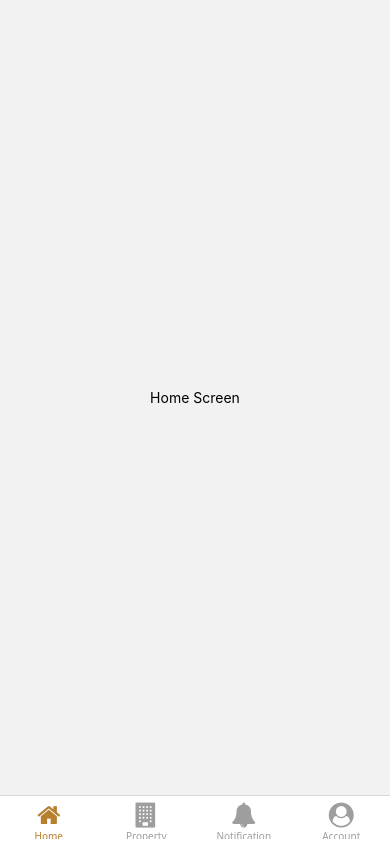
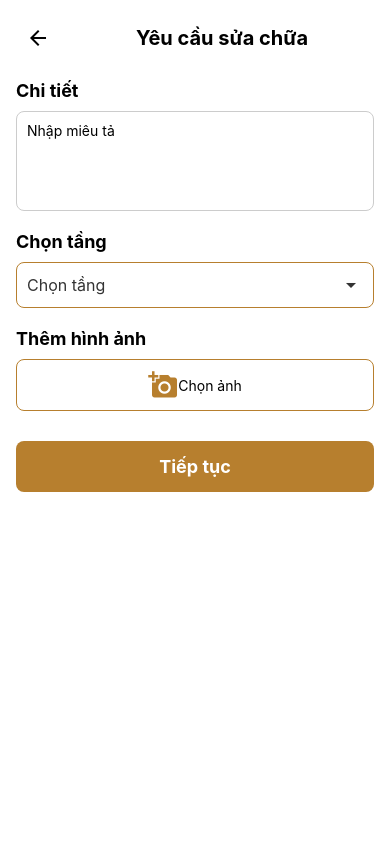
Before and after one commit to KaneNguyen03/building-maintenance-ai-mobile, a React Native app: screen /RepairInside in a window 390 px wide. Built offline with nearby package versions, Linux system fonts and the light colour scheme.

Commit message:
RepairInside

```diff
--- a/App.tsx
+++ b/App.tsx
@@ -7,6 +7,7 @@ import OTPScreen from './src/screen/OTPScreen';
 import MoreScreen from './src/screen/More';
 import PropertyDetailScreen from './src/Resident/ui/PropertyDetailModal';
 import { RootStackParamList } from './src/types';
+import RepairInsideScreen from './src/Resident/ui/RepairInsideScreen';
 
 const Stack = createStackNavigator<RootStackParamList>();
 
@@ -19,6 +20,7 @@ const App = () => {
         <Stack.Screen name="SignIn" component={SignInScreen} />
         <Stack.Screen name="More" component={MoreScreen} />
         <Stack.Screen name="PropertyDetail" component={PropertyDetailScreen} />
+        <Stack.Screen name='RepairInside' component={RepairInsideScreen}/>
       </Stack.Navigator>
     </NavigationContainer>
   );
--- a/package.json
+++ b/package.json
@@ -18,6 +18,7 @@
     "@react-navigation/stack": "^7.1.1",
     "axios": "^1.8.1",
     "expo": "~52.0.37",
+    "expo-image-picker": "^16.0.6",
     "expo-status-bar": "~2.0.1",
     "react": "18.3.1",
     "react-native": "0.76.7",
--- a/src/Resident/ui/PropertyDetailModal.tsx
+++ b/src/Resident/ui/PropertyDetailModal.tsx
@@ -1,8 +1,14 @@
 // src/screen/PropertyDetailScreen.tsx
-import React from 'react';
-import { View, Text, StyleSheet, TouchableOpacity, FlatList } from 'react-native';
-import Icon from 'react-native-vector-icons/MaterialIcons';
-import { useNavigation, useRoute } from '@react-navigation/native';
+import React from "react";
+import {
+  View,
+  Text,
+  StyleSheet,
+  TouchableOpacity,
+  FlatList,
+} from "react-native";
+import Icon from "react-native-vector-icons/MaterialIcons";
+import { useNavigation, useRoute } from "@react-navigation/native";
 
 const PropertyDetailScreen = () => {
   const navigation = useNavigation();
@@ -10,23 +16,32 @@ const PropertyDetailScreen = () => {
   const { property } = route.params as { property: any };
 
   const services = [
-    { id: '1', name: 'Cư dân', icon: 'people' },
-    { id: '2', name: 'Sửa chữa', icon: 'build' },
+    { id: "1", name: "Cư dân", icon: "people" },
+    { id: "2", name: "Sửa chữa trong nhà", icon: "build" },
+    { id: "3", name: "Sữa Chừa ngoài Nhà", icon: "apartment" },
   ];
 
   return (
     <View style={styles.container}>
       {/* Header với nút Back */}
       <View style={styles.header}>
-        <TouchableOpacity onPress={() => navigation.goBack()} style={styles.backButton}>
+        <TouchableOpacity
+          onPress={() => navigation.goBack()}
+          style={styles.backButton}
+        >
           <Icon name="arrow-back" size={24} color="#000" />
         </TouchableOpacity>
-        <Text style={styles.headerTitle}>{property.building}{property.floor}.{property.unit}</Text>
+        <Text style={styles.headerTitle}>
+          {property.building}
+          {property.floor}.{property.unit}
+        </Text>
       </View>
 
       {/* Card căn hộ */}
       <View style={styles.propertyCard}>
-        <Text style={styles.propertyText}>Tòa {property.building} ({property.building}) | Căn hộ</Text>
+        <Text style={styles.propertyText}>
+          Tòa {property.building} ({property.building}) | Căn hộ
+        </Text>
         <Text style={styles.statusText}>{property.status}</Text>
       </View>
 
@@ -37,7 +52,15 @@ const PropertyDetailScreen = () => {
         keyExtractor={(item) => item.id}
         numColumns={2}
         renderItem={({ item }) => (
-          <TouchableOpacity style={styles.serviceItem}>
+          <TouchableOpacity
+            style={styles.serviceItem}
+            onPress={() => {
+              if (item.name === "Sửa chữa trong nhà") {
+                //@ts-ignore
+                navigation.navigate("RepairInside");
+              }
+            }}
+          >
             <Icon name={item.icon} size={40} color="#B77F2E" />
             <Text style={styles.serviceText}>{item.name}</Text>
           </TouchableOpacity>
@@ -48,16 +71,34 @@ const PropertyDetailScreen = () => {
 };
 
 const styles = StyleSheet.create({
-  container: { flex: 1, backgroundColor: '#FFF', padding: 16 },
-  header: { flexDirection: 'row', alignItems: 'center', marginBottom: 20 },
+  container: { flex: 1, backgroundColor: "#FFF", padding: 16 },
+  header: { flexDirection: "row", alignItems: "center", marginBottom: 20 },
   backButton: { padding: 10, marginRight: 10 }, // Nút Back có padding để dễ bấm hơn
-  headerTitle: { fontSize: 20, fontWeight: 'bold', flex: 1, textAlign: 'center' },
-  propertyCard: { backgroundColor: '#F2E8D9', padding: 20, borderRadius: 10, alignItems: 'center', marginBottom: 20 },
-  propertyText: { fontSize: 18, fontWeight: 'bold' },
-  statusText: { fontSize: 16, color: '#B77F2E', marginTop: 5 },
-  sectionTitle: { fontSize: 18, fontWeight: 'bold', marginBottom: 10 },
-  serviceItem: { flex: 1, alignItems: 'center', padding: 20, margin: 10, backgroundColor: '#F2E8D9', borderRadius: 12 },
-  serviceText: { fontSize: 16, fontWeight: 'bold', marginTop: 5 },
+  headerTitle: {
+    fontSize: 20,
+    fontWeight: "bold",
+    flex: 1,
+    textAlign: "center",
+  },
+  propertyCard: {
+    backgroundColor: "#F2E8D9",
+    padding: 20,
+    borderRadius: 10,
+    alignItems: "center",
+    marginBottom: 20,
+  },
+  propertyText: { fontSize: 18, fontWeight: "bold" },
+  statusText: { fontSize: 16, color: "#B77F2E", marginTop: 5 },
+  sectionTitle: { fontSize: 18, fontWeight: "bold", marginBottom: 10 },
+  serviceItem: {
+    flex: 1,
+    alignItems: "center",
+    padding: 20,
+    margin: 10,
+    backgroundColor: "#F2E8D9",
+    borderRadius: 12,
+  },
+  serviceText: { fontSize: 16, fontWeight: "bold", marginTop: 5 },
 });
 
 export default PropertyDetailScreen;
--- /dev/null
+++ b/src/Resident/ui/RepairInsideScreen.tsx
@@ -0,0 +1,214 @@
+import React, { useState } from "react";
+import {
+  View,
+  Text,
+  StyleSheet,
+  TouchableOpacity,
+  TextInput,
+  FlatList,
+  Image,
+  Modal,
+} from "react-native";
+import Icon from "react-native-vector-icons/MaterialIcons";
+import { useNavigation } from "@react-navigation/native";
+import * as ImagePicker from "expo-image-picker";
+
+const RepairInsideScreen = () => {
+  const navigation = useNavigation();
+  const [description, setDescription] = useState("");
+  const [selectedFloor, setSelectedFloor] = useState<number | null>(null);
+  const [selectedRoom, setSelectedRoom] = useState<string | null>(null);
+  const [images, setImages] = useState<string[]>([]);
+  const [floorModalVisible, setFloorModalVisible] = useState(false);
+  const [roomModalVisible, setRoomModalVisible] = useState(false);
+
+  // Danh sách tầng và phòng
+  const floors = [1, 2, 3];
+  const rooms: Record<number, string[]> = {
+    1: ["1.1", "1.2", "1.3"],
+    2: ["2.1", "2.2", "2.3"],
+    3: ["3.1", "3.2", "3.3"],
+  };
+
+  // Chọn ảnh
+  const pickImage = async () => {
+    const result = await ImagePicker.launchImageLibraryAsync({
+      mediaTypes: ImagePicker.MediaTypeOptions.Images,
+      allowsEditing: true,
+      quality: 1,
+    });
+
+    if (!result.canceled) {
+      setImages([...images, result.assets[0].uri]);
+    }
+  };
+
+  return (
+    <View style={styles.container}>
+      {/* Header */}
+      <View style={styles.header}>
+        <TouchableOpacity onPress={() => navigation.goBack()} style={styles.backButton}>
+          <Icon name="arrow-back" size={24} color="#000" />
+        </TouchableOpacity>
+        <Text style={styles.headerTitle}>Yêu cầu sửa chữa</Text>
+      </View>
+
+      {/* Nhập mô tả */}
+      <Text style={styles.label}>Chi tiết</Text>
+      <TextInput
+        style={styles.input}
+        placeholder="Nhập miêu tả"
+        value={description}
+        onChangeText={setDescription}
+        multiline
+      />
+
+      {/* Chọn tầng */}
+      <Text style={styles.label}>Chọn tầng</Text>
+      <TouchableOpacity
+        style={styles.dropdown}
+        onPress={() => setFloorModalVisible(true)}
+      >
+        <Text style={styles.dropdownText}>
+          {selectedFloor ? `Tầng ${selectedFloor}` : "Chọn tầng"}
+        </Text>
+        <Icon name="arrow-drop-down" size={24} color="#333" />
+      </TouchableOpacity>
+
+      {/* Danh sách tầng */}
+      <Modal visible={floorModalVisible} transparent animationType="fade">
+        <TouchableOpacity
+          style={styles.modalOverlay}
+          onPress={() => setFloorModalVisible(false)}
+        >
+          <View style={styles.modalContent}>
+            {floors.map((floor) => (
+              <TouchableOpacity
+                key={floor}
+                style={styles.modalItem}
+                onPress={() => {
+                  setSelectedFloor(floor);
+                  setSelectedRoom(null); // Reset phòng khi đổi tầng
+                  setFloorModalVisible(false);
+                }}
+              >
+                <Text style={styles.modalText}>Tầng {floor}</Text>
+              </TouchableOpacity>
+            ))}
+          </View>
+        </TouchableOpacity>
+      </Modal>
+
+      {/* Chọn số phòng - Hiện khi đã chọn tầng */}
+      {selectedFloor !== null && (
+        <>
+          <Text style={styles.label}>Chọn số phòng</Text>
+          <TouchableOpacity
+            style={styles.dropdown}
+            onPress={() => setRoomModalVisible(true)}
+          >
+            <Text style={styles.dropdownText}>
+              {selectedRoom ? `Phòng ${selectedRoom}` : "Chọn phòng"}
+            </Text>
+            <Icon name="arrow-drop-down" size={24} color="#333" />
+          </TouchableOpacity>
+
+          {/* Danh sách phòng */}
+          <Modal visible={roomModalVisible} transparent animationType="fade">
+            <TouchableOpacity
+              style={styles.modalOverlay}
+              onPress={() => setRoomModalVisible(false)}
+            >
+              <View style={styles.modalContent}>
+                {rooms[selectedFloor].map((room) => (
+                  <TouchableOpacity
+                    key={room}
+                    style={styles.modalItem}
+                    onPress={() => {
+                      setSelectedRoom(room);
+                      setRoomModalVisible(false);
+                    }}
+                  >
+                    <Text style={styles.modalText}>{room}</Text>
+                  </TouchableOpacity>
+                ))}
+              </View>
+            </TouchableOpacity>
+          </Modal>
+        </>
+      )}
+
+      {/* Thêm hình ảnh */}
+      <Text style={styles.label}>Thêm hình ảnh</Text>
+      <TouchableOpacity style={styles.imagePicker} onPress={pickImage}>
+        <Icon name="add-a-photo" size={30} color="#B77F2E" />
+        <Text>Chọn ảnh</Text>
+      </TouchableOpacity>
+
+      {/* Hiển thị ảnh đã chọn */}
+      <View style={styles.imageContainer}>
+        {images.map((image, index) => (
+          <Image key={index} source={{ uri: image }} style={styles.image} />
+        ))}
+      </View>
+
+      {/* Nút Tiếp tục */}
+      <TouchableOpacity style={styles.continueButton}>
+        <Text style={styles.continueButtonText}>Tiếp tục</Text>
+      </TouchableOpacity>
+    </View>
+  );
+};
+
+const styles = StyleSheet.create({
+  container: { flex: 1, backgroundColor: "#FFF", padding: 16 },
+  header: { flexDirection: "row", alignItems: "center", marginBottom: 20 },
+  backButton: { padding: 10, marginRight: 10 },
+  headerTitle: { fontSize: 20, fontWeight: "bold", flex: 1, textAlign: "center" },
+  label: { fontSize: 18, fontWeight: "bold", marginBottom: 10 },
+  input: {
+    borderWidth: 1,
+    borderColor: "#ccc",
+    padding: 10,
+    borderRadius: 8,
+    height: 100,
+    textAlignVertical: "top",
+    marginBottom: 20,
+  },
+  dropdown: {
+    flexDirection: "row",
+    alignItems: "center",
+    justifyContent: "space-between",
+    borderWidth: 1,
+    borderColor: "#B77F2E",
+    borderRadius: 8,
+    padding: 10,
+    marginBottom: 20,
+  },
+  dropdownText: { fontSize: 16, color: "#333" },
+  modalOverlay: { flex: 1, justifyContent: "center", backgroundColor: "rgba(0,0,0,0.5)" },
+  modalContent: { backgroundColor: "#FFF", borderRadius: 10, margin: 20, padding: 10 },
+  modalItem: { padding: 15, borderBottomWidth: 1, borderBottomColor: "#ddd" },
+  modalText: { fontSize: 16 },
+  imagePicker: {
+    flexDirection: "row",
+    alignItems: "center",
+    padding: 10,
+    borderWidth: 1,
+    borderColor: "#B77F2E",
+    borderRadius: 8,
+    justifyContent: "center",
+  },
+  imageContainer: { flexDirection: "row", marginTop: 10 },
+  image: { width: 80, height: 80, borderRadius: 8, marginRight: 10 },
+  continueButton: {
+    marginTop: 20,
+    backgroundColor: "#B77F2E",
+    padding: 15,
+    borderRadius: 8,
+    alignItems: "center",
+  },
+  continueButtonText: { color: "#FFF", fontSize: 18, fontWeight: "bold" },
+});
+
+export default RepairInsideScreen;
--- a/src/types/index.ts
+++ b/src/types/index.ts
@@ -13,4 +13,5 @@ export type RootStackParamList = {
   };
   More: undefined;
   PropertyDetail:undefined;
+  RepairInside: undefined;
 };
```
Also changed, not shown: 1 other file (tests, documents, lock files or other folders).
